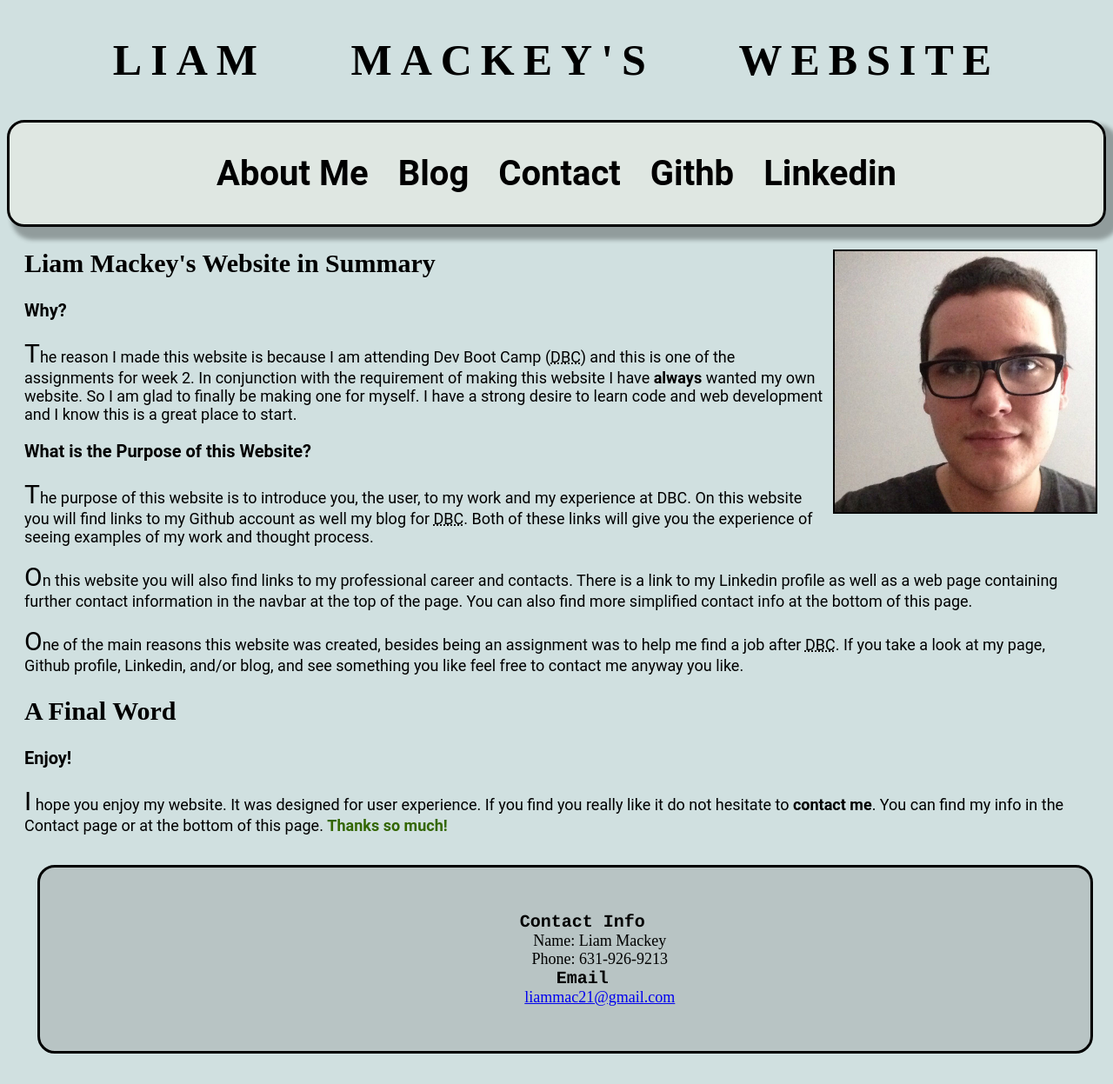
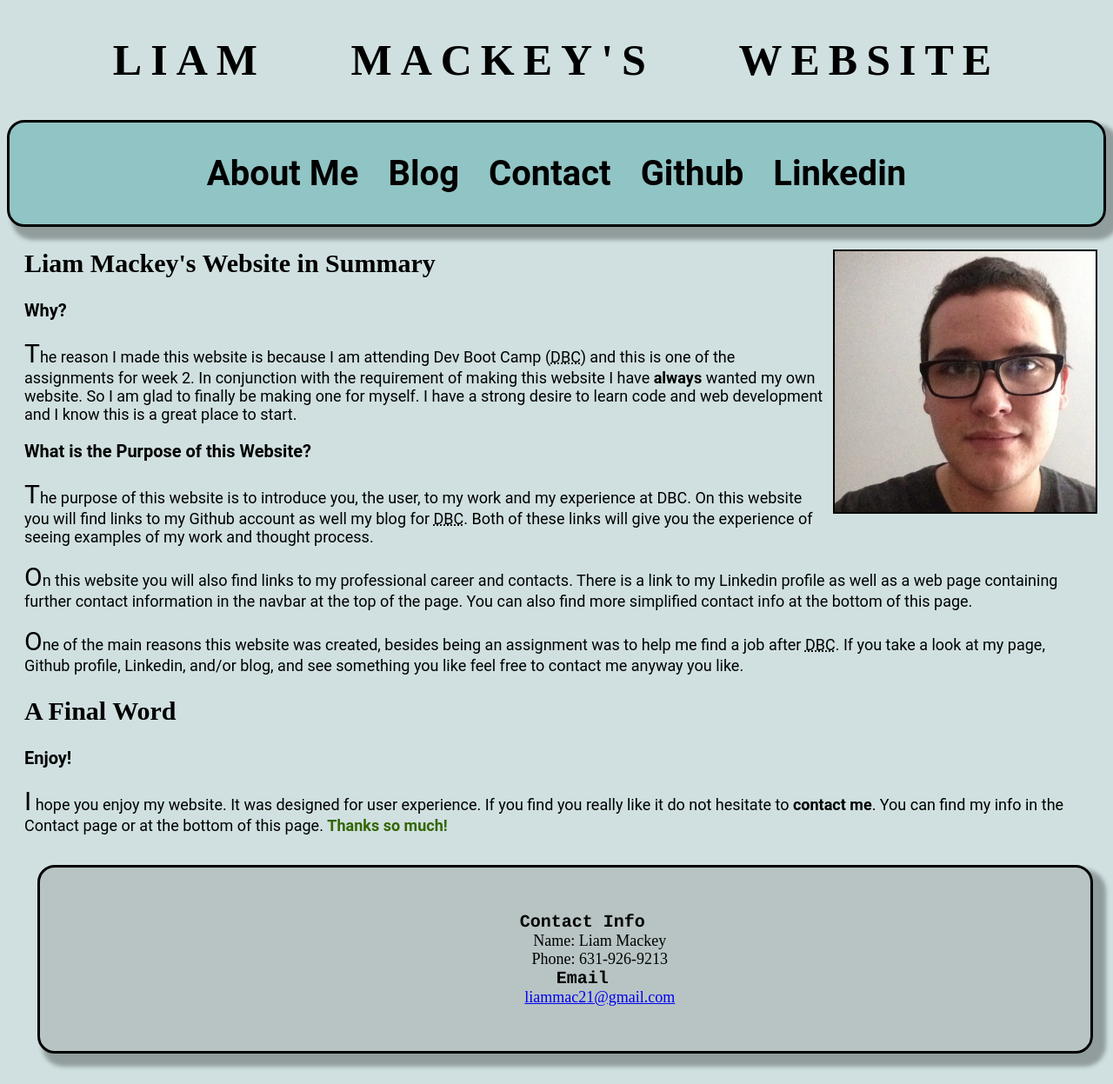
Before and after one commit to Liam-Mackey/Liam-Mackey.github.io, a PHP site: page / in a window 1280 px wide. Shown: the whole page at 87% size. Run offline with PHP 8.4, Linux system fonts and the light colour scheme.

Commit message:
Made CSS revisions to my site

```diff
--- a/blog/css-concepts.html
+++ b/blog/css-concepts.html
@@ -12,7 +12,7 @@
         <h1 class="title" >Margins, Borders, and Padding: The CSS Keys</h1>
         <nav>
             <ul>
-                <li><a href="#">Home</a></li>
+                <li><a href="../index.html">Home</a></li>
                 <li><a href="#">About Me</a></li>
                 <li><a href="#">Contacts</a></li>
                 <li><a href="index.html">Blog Posts</a></li>
--- a/blog/index.html
+++ b/blog/index.html
@@ -15,7 +15,7 @@
   				<li><a href= "#">About Me</a></li>
   				<li><a href="blog/index.html">Blog</a></li>
   				<li><a href="#">Contact</a></li>
-  				<li><a href="https://github.com/Liam-Mackey">Githb</a></li>
+  				<li><a href="https://github.com/Liam-Mackey">Github</a></li>
   				<li><a href="https://www.linkedin.com/">Linkedin</a></li>
   			</ul>
   		</nav>
--- a/index.html
+++ b/index.html
@@ -14,7 +14,7 @@
   				<li><a href= "#">About Me</a></li>
   				<li><a href="blog/index.html">Blog</a></li>
   				<li><a href="#">Contact</a></li>
-  				<li><a href="https://github.com/Liam-Mackey">Githb</a></li>
+  				<li><a href="https://github.com/Liam-Mackey">Github</a></li>
   				<li><a href="https://www.linkedin.com/">Linkedin</a></li>
   			</ul>
   		</nav>
--- a/stylesheets/blog.css
+++ b/stylesheets/blog.css
@@ -23,6 +23,7 @@
 	margin: 10px;
 	border: 3px solid black;
 	border-radius: 20px;
+	box-shadow: 10px 10px 5px 5px rgba(0,0,0,0.3)
 }
 
 .blog-post {
--- a/stylesheets/default.css
+++ b/stylesheets/default.css
@@ -18,7 +18,7 @@ nav ul {
 	border-radius: 20px;
 	min-width: 50%;
 	text-align: center;
-	background-color: rgba(240,240,230,0.5);
+	background-color: rgba(0,128,128,0.3);
 	box-shadow: 10px 10px 5px 5px rgba(0,0,0,0.3);
 }
 
@@ -90,6 +90,7 @@ img {
 	margin: 35px;
 	border: 3px solid black;
 	border-radius: 20px;
+	box-shadow: 10px 10px 5px 5px rgba(0,0,0,0.3)
 }
 
 .footer ul {
```
